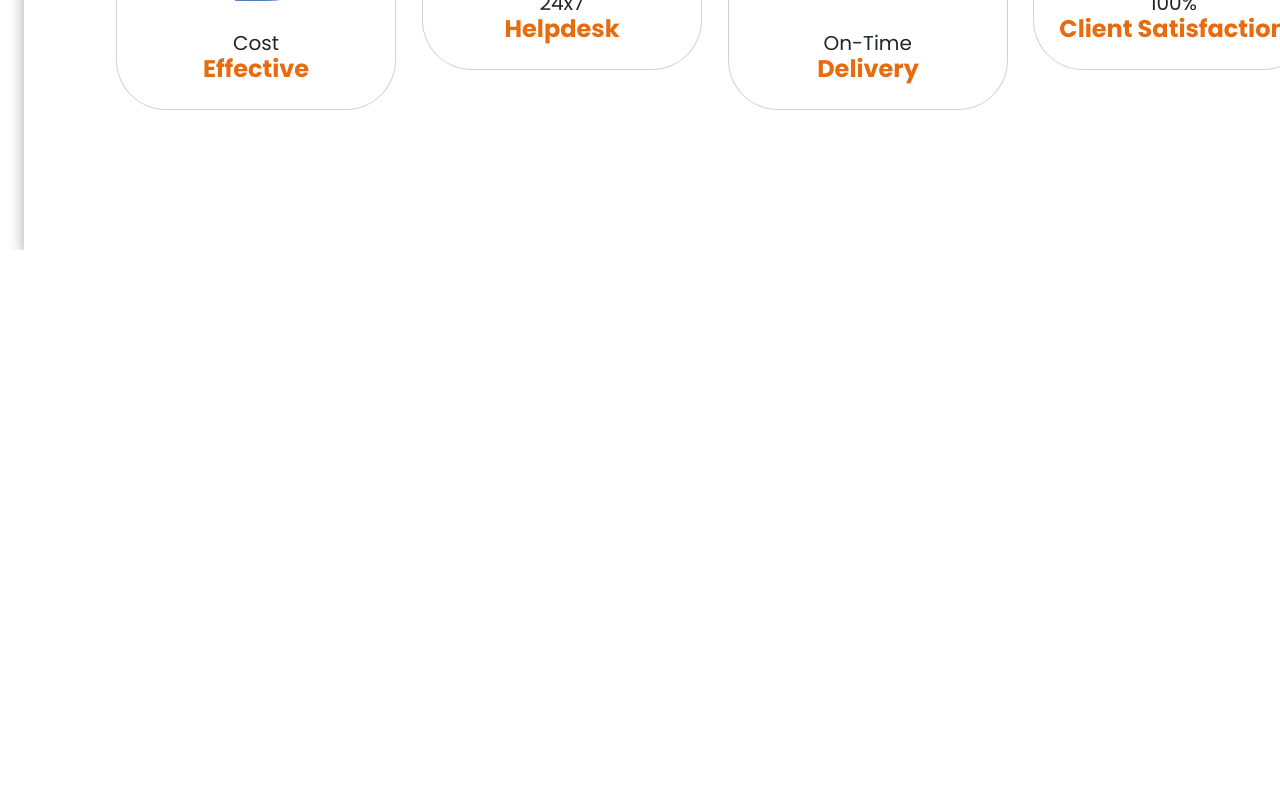
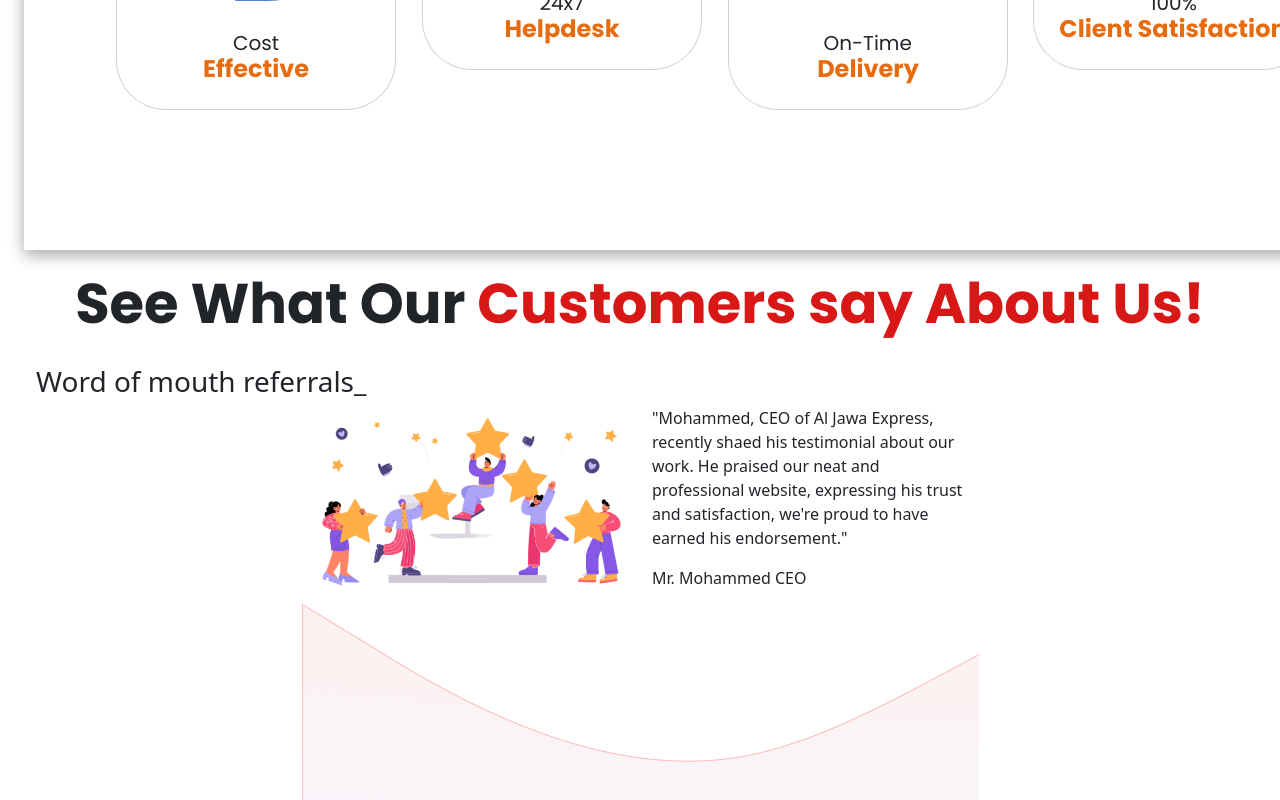
Before and after one commit to vigneshwarank786/companySI, an Angular app: page / in a window 1280 px wide. Shown: the part 3016-3816 px from the top of the page. Before the commit the page ends 3266 px from the top, so only its background shows below. Built offline with nearby package versions, Linux system fonts and the light colour scheme; some icons are missing; a web font is replaced by a local one.

Commit message:
section 5
just update the data still editing pending

```diff
--- a/src/app/home/home.component.css
+++ b/src/app/home/home.component.css
@@ -343,55 +343,7 @@ padding-right: 5px;
     font-weight: 600;
     color: #e66c0f;
   }
-  /* section 4 ends */
-  /* Styles for screens smaller than 768px */
-/* @media (max-width: 767px) {
-  .whyh2 {
-    font-size: 32px;
-    padding: 20px 0;
-  }
-  .whyh3 {
-    font-size: 28px;
-    margin-left: 20px;
-    padding: 10px 0;
-  }
-  .whySIcontainer {
-    width: 100%;
-    height: auto;
-    box-shadow: none;
-  }
-  .even {
-    margin-top: -20px;
-  }
-  .row2 {
-    margin-top: 10px;
-  }
-  .whySIcard {
-    width: 100%;
-    height: auto;
-    border-radius: 0;
-    margin-left: 0;
-    margin-top: 30px;
-  }
-  .sicol {
-    margin-left: 0;
-  }
-  .whySIimg {
-    width: 60px;
-    height: 60px;
-    margin-left: 20px;
-    margin-top: -6px;
-  }
-  .whySIbody p {
-    font-size: 16px;
-    line-height: 1.2;
-  }
-} */
 
-
-/* testing */
-/* Styles for screens smaller than 768px */
-/* Styles for screens smaller than 768px */
 @media (max-width: 767px) {
   .whyh2 {
     font-size: 36px;
@@ -454,3 +406,18 @@ padding-right: 5px;
     transform: scale(1.2);
   }
 }
+
+
+.s5h2{
+  text-align: center;
+  font-family: 'Poppins', sans-serif;
+  padding: 20px 0;
+  font-size: 56px;
+  font-weight: bold;
+
+}
+.s5bg{
+  width: 677px;
+  height: 400px;
+background-image: url('/assets/images/25.png');
+}
--- a/src/app/home/home.component.html
+++ b/src/app/home/home.component.html
@@ -253,3 +253,24 @@
   </div>
 </div>
 <!-- section 4 ends -->
+<!-- section 5 -->
+<div class="container-fluid">
+  <div class="row ">
+<h2 class="s5h2">See What Our<span style="color: #d81717;"> Customers say About Us!</span></h2>
+  </div>
+  <div class="row">
+<h3>Word of mouth referrals_</h3>
+  </div>
+  </div>
+  <div class="container-fluid s5bg">
+  <div class="row ">
+<div class="col-lg-6">
+<img class="img-fluid" src="/assets/images/v 2.png" alt="">
+</div>
+<div class="col-lg-6">
+<p>"Mohammed, CEO of Al Jawa Express, recently shaed his testimonial about our work. He praised our neat and professional website, expressing his trust and satisfaction, we're proud to have earned his endorsement."</p>
+<p>Mr. Mohammed CEO</p>
+  </div>
+  </div>
+</div>
+<!-- section 5 ends -->
```
Also changed, not shown: src/assets/images/25.png (added), src/assets/images/v 2.png (added).
